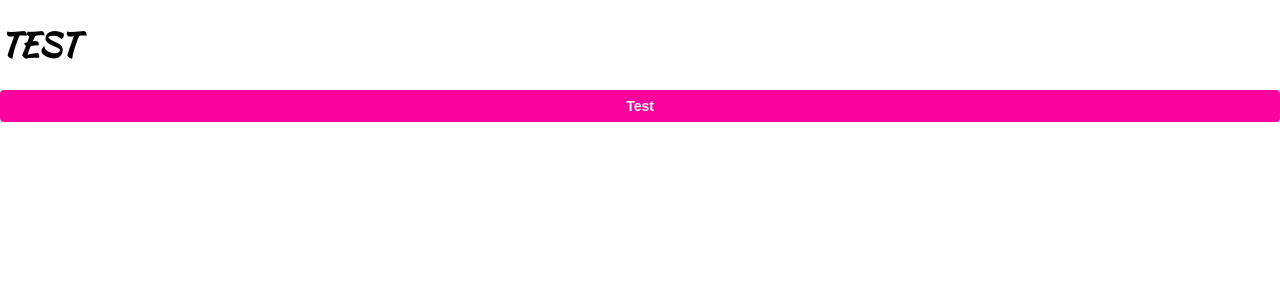
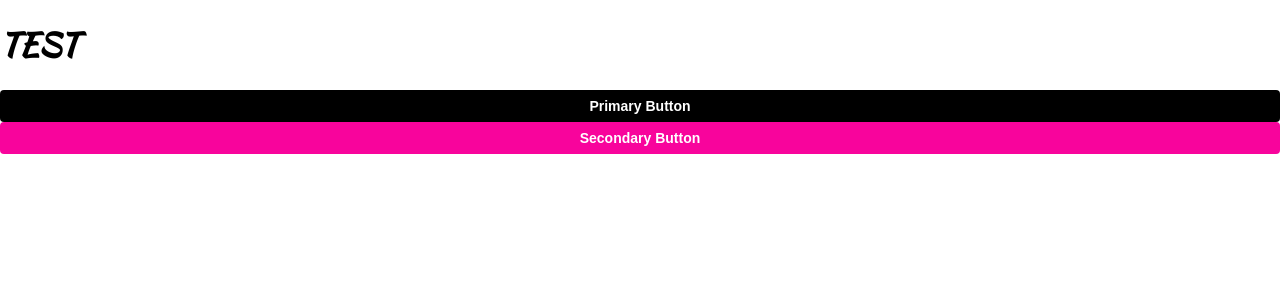
Before and after one commit to arandajm/styled-components, a React (Create React App) app: page / in a window 1280 px wide. Shown: the top 300 px of the page. Built offline with nearby package versions, Linux system fonts and the light colour scheme.

Commit message:
conditional styles based on props

```diff
--- a/src/components/App.js
+++ b/src/components/App.js
@@ -15,7 +15,8 @@ function App() {
     <>
       <GlobalStyle />
       <h1>TEST</h1>
-      <Button>Test</Button>
+      <Button>Primary Button</Button>
+      <Button secondary>Secondary Button</Button>
     </>
   );
 }
--- a/src/components/common/Button.js
+++ b/src/components/common/Button.js
@@ -2,7 +2,7 @@ import styled from "styled-components";
 
 const Button = styled.button`
   color: white;
-  background-color: #f8049c;
+  background-color: ${(props) => (props.secondary ? "#f8049c" : "black")};
   font-weight: bold;
   padding: 8px;
   border-radius: 4px;
```
